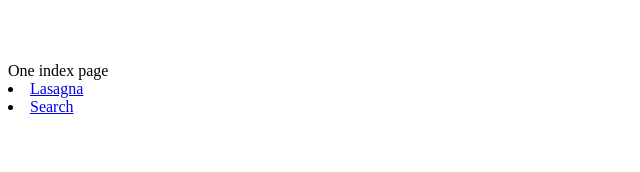
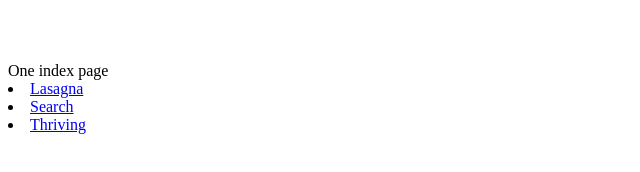
Before and after one commit to rockpapergoat/rockpapergoat.github.io, a plain HTML site: page index.html in a window 1280 px wide. Shown: the full height of the page, 0-640 px from the left. Drawn offline with Linux system fonts and the light colour scheme.

Commit message:
Update index.html

```diff
--- a/index.html
+++ b/index.html
@@ -16,6 +16,7 @@
 <br>
 <li> <a href="lasagna.html">Lasagna</a>
 <li> <a href="https://duckduckgo.com">Search</a>
+<li> <a href="https://i.kym-cdn.com/photos/images/newsfeed/002/210/819/c4f.jpg">Thriving</a>
 <body>
 
 </body>
```
